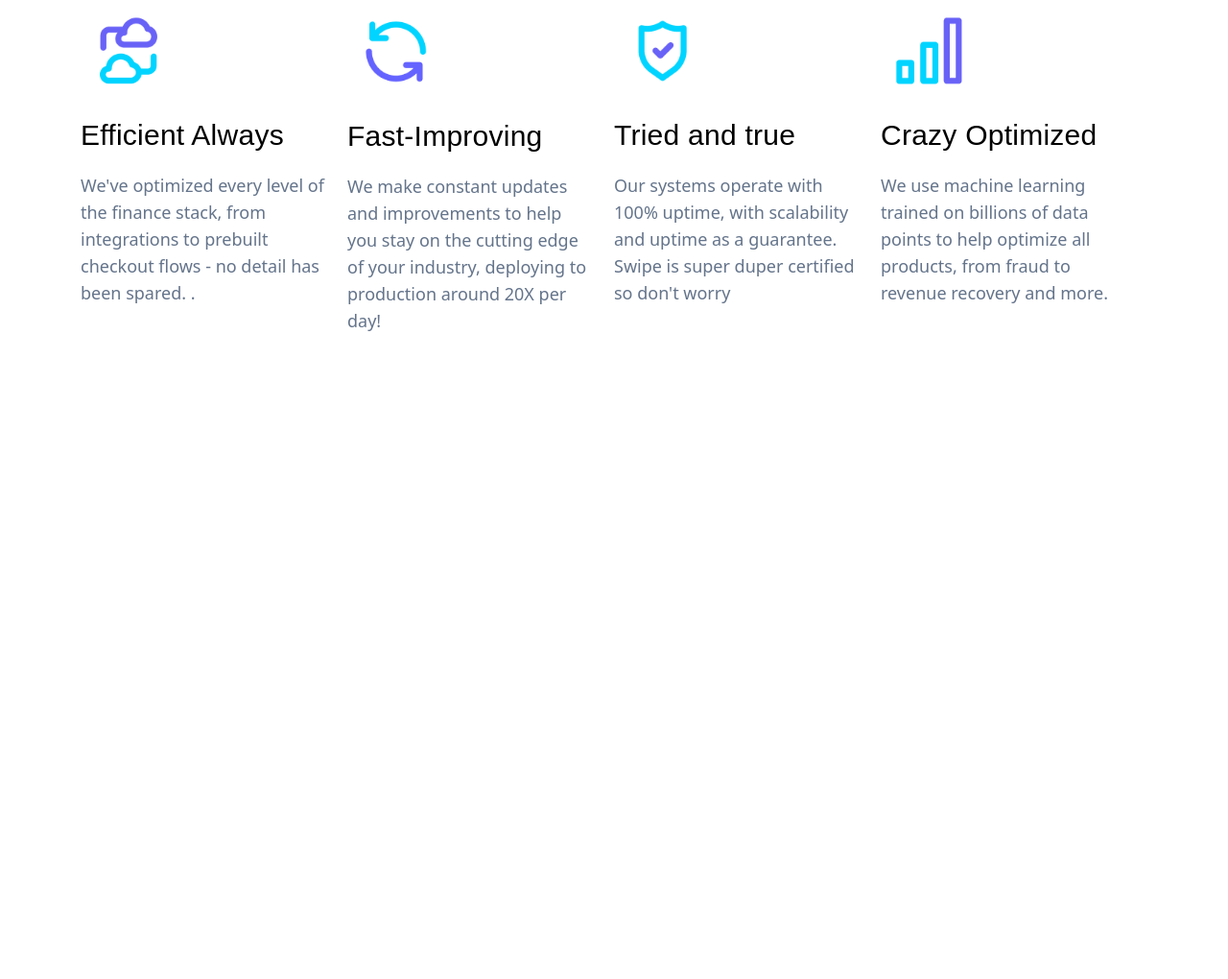
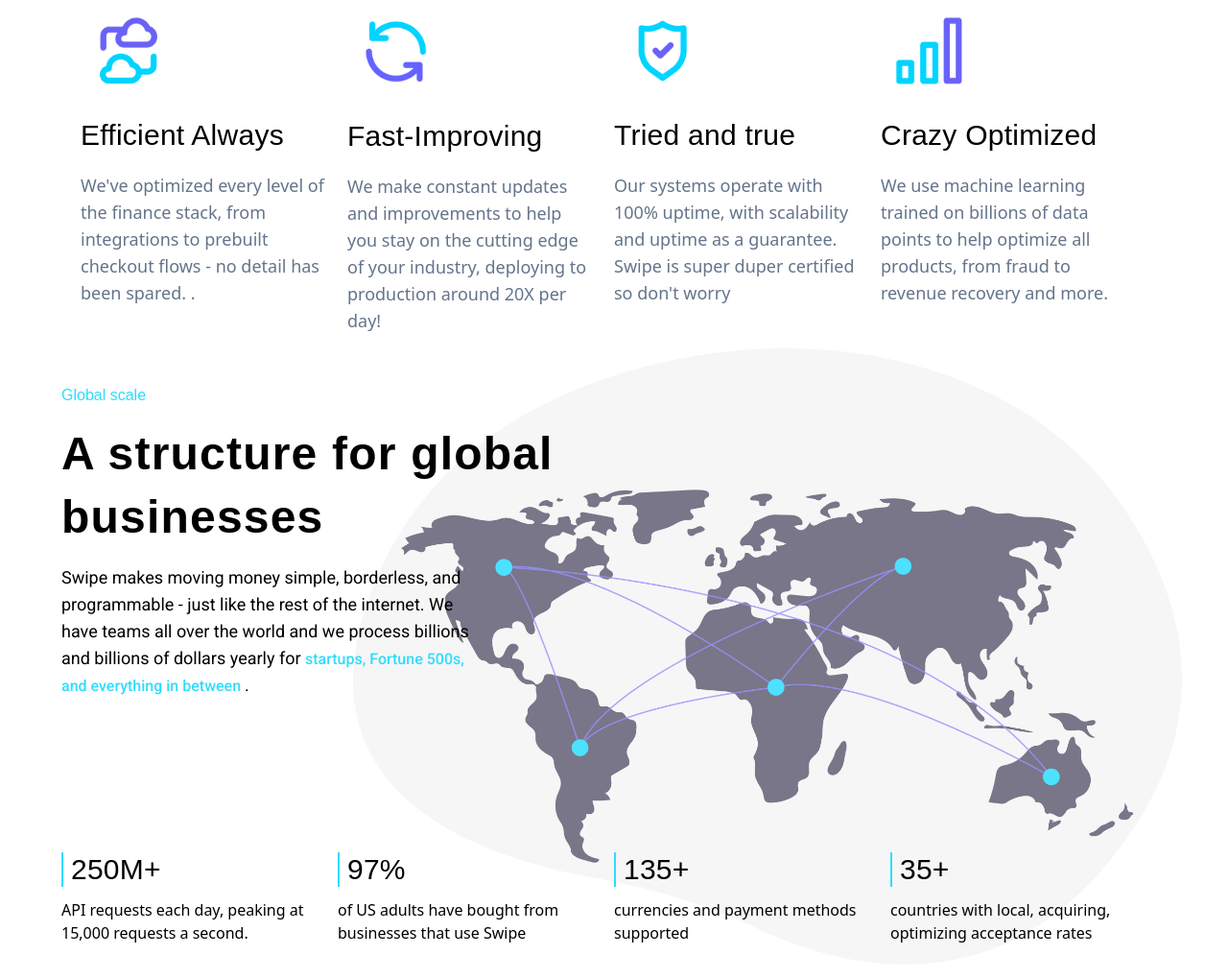
Before and after one commit to Gruyanidas/SwipeMegaProject, a website: page public/index.html in a window 1280 px wide. Shown: the part 3687-4707 px from the top of the page at 96% size. Before the commit the page ends 4127 px from the top, so only its background shows below. Drawn offline with Linux system fonts and the light colour scheme; a web font is replaced by a local one.

Commit message:
Globe section completed

```diff
--- a/public/index.html
+++ b/public/index.html
@@ -36,7 +36,7 @@
         Sign up
       </button>
     </nav>
-    <main class="my-10 flex flex-col items-center">
+    <main class="my-10 flex flex-col w-full max-w-6xl items-center">
       <div class="hero-cont my-10">
         <div class="two-col max-h-[600px]">
           <div class="col-left">
@@ -220,6 +220,62 @@
           </div>
         </div>
       </section>
+      <section>
+        <div class="flex flex-col max-w-6xl w-full relative">
+          <img
+            class="absolute left-40 -top-36 scale-[0.75] opacity-70 -z-10"
+            src="assets/global-graphic.png"
+          />
+          <div class="max-w-2xl">
+            <p class="subtitle text-bluish-500 mb-4">Global scale</p>
+            <h2 class="h2 font-semibold leading-snug tracking-wide">
+              A structure for global businesses
+            </h2>
+            <p class="par mb-40 max-w-md">
+              Swipe makes moving money simple, borderless, and programmable -
+              just like the rest of the internet. We have teams all over the
+              world and we process billions and billions of dollars yearly for
+              <a class="anchor text-bluish-500" href="#"
+                >startups, Fortune 500s, and everything in between </a
+              >.
+            </p>
+          </div>
+        </div>
+        <div class="grid grid-cols-4">
+          <div class="small-card">
+            <div class="mb-3">
+              <div class="stat-card">
+                <p class="h4">250M+</p>
+              </div>
+            </div>
+            <p>API requests each day, peaking at 15,000 requests a second.</p>
+          </div>
+          <div class="small-card">
+            <div class="mb-3">
+              <div class="stat-card">
+                <p class="h4">97%</p>
+              </div>
+            </div>
+            <p>of US adults have bought from businesses that use Swipe</p>
+          </div>
+          <div class="small-card">
+            <div class="mb-3">
+              <div class="stat-card">
+                <p class="h4">135+</p>
+              </div>
+            </div>
+            <p>currencies and payment methods supported</p>
+          </div>
+          <div class="small-card">
+            <div class="mb-3">
+              <div class="stat-card">
+                <p class="h4">35+</p>
+              </div>
+            </div>
+            <p>countries with local, acquiring, optimizing acceptance rates</p>
+          </div>
+        </div>
+      </section>
     </main>
   </body>
 </html>
--- a/src/css/tailwind.css
+++ b/src/css/tailwind.css
@@ -8,39 +8,6 @@
   box-sizing: border-box;
 }
 
-.h1 {
-  @apply font-anek font-semibold text-8xl m-0 w-full;
-  letter-spacing: -1px;
-  line-height: 108px;
-}
-
-.h3 {
-  @apply font-anek font-medium text-4xl m-0 w-full;
-  line-height: 75px;
-}
-
-.h5 {
-  @apply font-anek font-medium text-lg m-0 w-full;
-  letter-spacing: 0.25px;
-}
-
-.h6 {
-  @apply font-anek font-medium text-sm m-0 w-full;
-  letter-spacing: 0.25px;
-}
-
-.anchor {
-  @apply no-underline text-base font-medium duration-300 ease-linear hover:text-slate-800;
-  color: #7000ff;
-}
-
-.subtitle {
-  @apply text-purple-800 font-anek font-medium text-base leading-6;
-}
-
-.subtitle2 {
-  @apply text-blue-700 font-anek font-medium text-base leading-6;
-}
 
 /* ubaceno u layer components.pbutton {
   @apply hover:bg-slate-500 font-roboto text-base tracking-wider font-semibold rounded-3xl bg-slate-800 border-none text-slate-300 py-2 px-5 duration-200;
@@ -65,7 +32,42 @@
   .card {
     @apply flex flex-col items-start mr-5;
   }
+  .subtitle {
+    @apply text-purple-800 font-anek font-medium text-base leading-6;
+  }
+
+  .subtitle2 {
+    @apply text-blue-700 font-anek font-medium text-base leading-6;
+  }
+  .h1 {
+    @apply font-anek font-semibold text-8xl m-0 w-full;
+    letter-spacing: -1px;
+    line-height: 108px;
+  }
+
+  .h3 {
+    @apply font-anek font-medium text-4xl m-0 w-full;
+    line-height: 75px;
+  }
+
+  .h5 {
+    @apply font-anek font-medium text-lg m-0 w-full;
+    letter-spacing: 0.25px;
+  }
+
+  .h6 {
+    @apply font-anek font-medium text-sm m-0 w-full;
+    letter-spacing: 0.25px;
+  }
+  .stat-card {
+    @apply pl-2 border-l-2 h-full border-solid border-bluish-500;
+  }
+  .anchor {
+    @apply no-underline text-base font-medium duration-300 ease-linear hover:text-slate-800;
+    color: #7000ff;
+  }
 }
+
 
 @layer base {
   .h2 {
```
Also changed, not shown: public/vanila.css.
